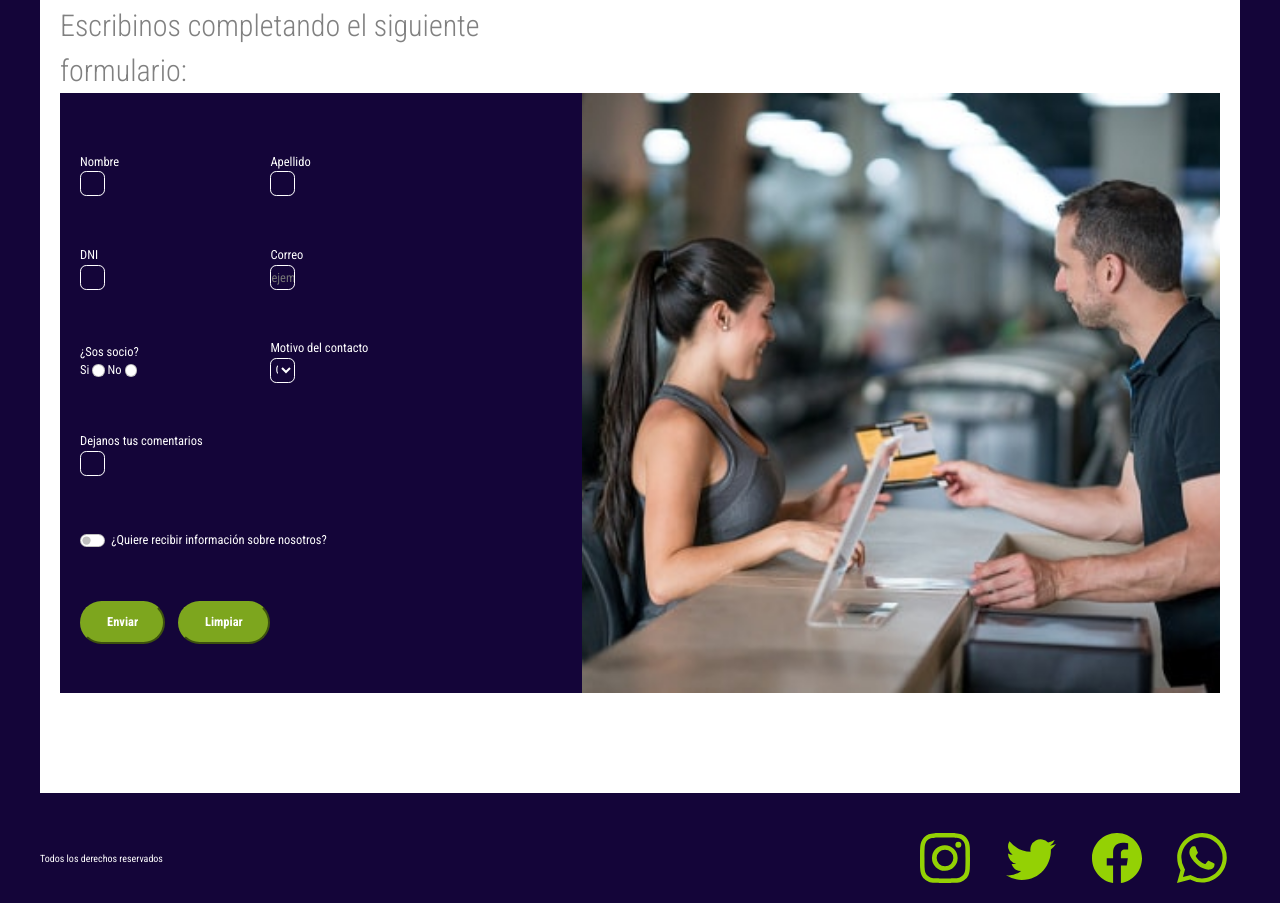
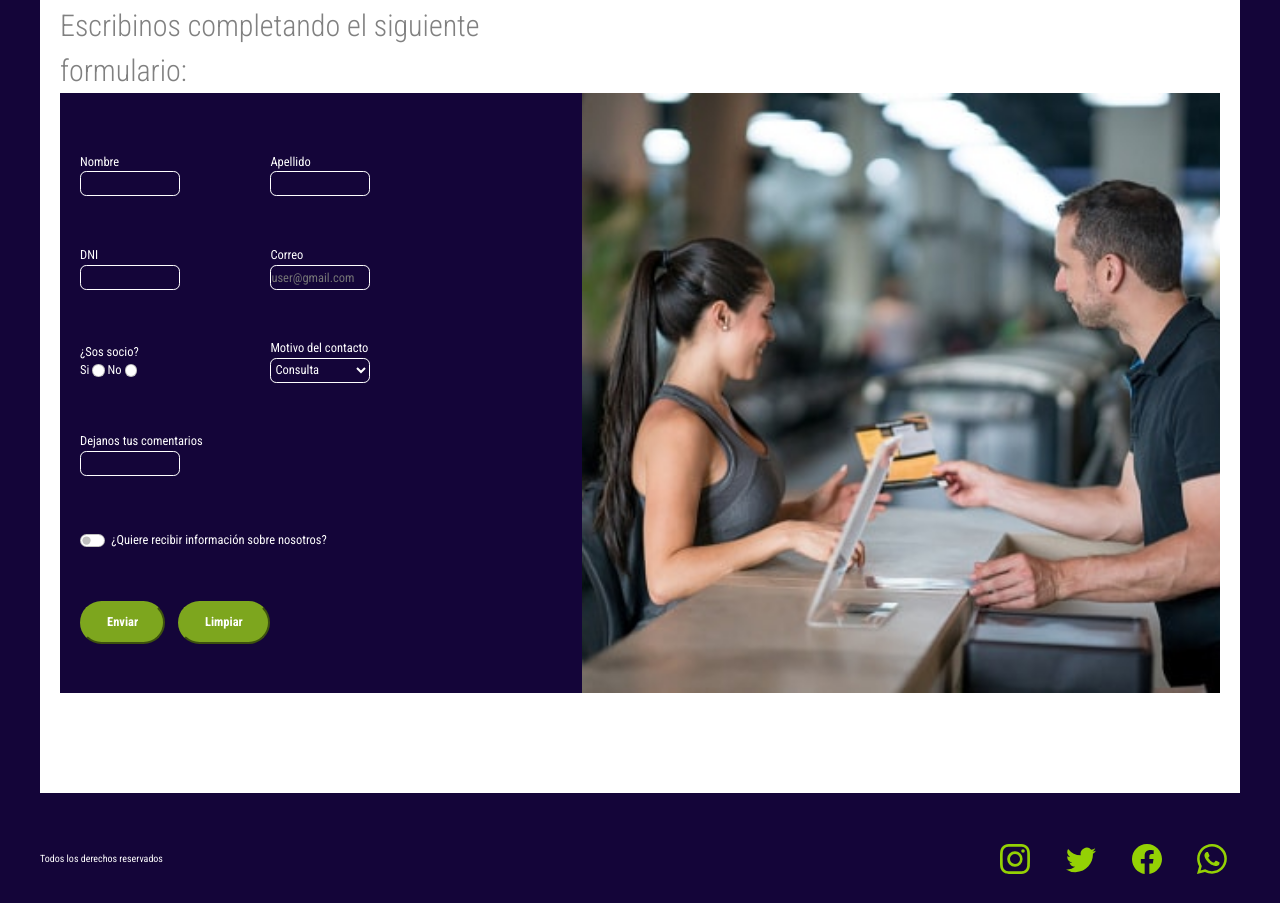
Before and after one commit to SantiagoBordigoni/Sportfit_25245, a website: page assets/pages/contacto.html in a window 1280 px wide. Shown: the part 270-1173 px from the top of the page. Drawn offline with nearby package versions, Linux system fonts and the light colour scheme; a web font is replaced by a local one.

Commit message:
Se achicaron las imagenes de las redes y se agrandaron las casillas iniciales del formulario

```diff
--- a/assets/pages/contacto.html
+++ b/assets/pages/contacto.html
@@ -5,7 +5,7 @@
     <meta charset="UTF-8">
     <meta http-equiv="X-UA-Compatible" content="IE=edge">
     <meta name="viewport" content="width=device-width, initial-scale=1.0">
-    <meta name="keywords" content="Sportfit,gym,fitness,crossfit,natación,spinning,boxeo,zumba,yoga,entrenamiento,gimnasio,saludable,cardio,stretching,abdominales,abs,rutina,alimentación,musculación">
+    <meta name="keywords" content="Sportfit,gym,fitness,crossfit,natación,spinning,boxeo,zumba,yoga,entrenamiento,gimnasio,saludable,cardio,stretching,abdominales,abs,rutina,alimenta3ión,musculación">
     <meta name="description" content="Ante cualquier consulta, podés contactarte con nosotros escribiendo en el siguiente formulario y responderemos dentro de las 48hs hábiles. ">
     <link rel="shortcut icon" href="../img/favicon.jpg" type="image/x-icon">
 
@@ -122,7 +122,7 @@
                         </div>
                         <div class="contenedorCasillas">
                             <label for="email">Correo</label>
-                            <input type="email" id="email" name="email" placeholder="ejemplo@gmail.com"
+                            <input type="email" id="email" name="email" placeholder="user@gmail.com"
                                 class="contenedorInput">
                         </div>
                     </div>
@@ -172,13 +172,13 @@
         <div>
             <ul class="nav__menu contenedorRedes">
                 <li><a href="https://www.instagram.com/" target="_blank"><img src="../img/instagram.svg" alt="instagram"
-                            width="50" height="50"></a></li>
+                            width="30" height="30"></a></li>
                 <li><a href="https://www.twitter.com/" target="_blank"><img src="../img/twitter.svg" alt="twitter"
-                            width="50" height="50"></a></li>
+                            width="30" height="30"></a></li>
                 <li><a href="https://www.facebook.com/" target="_blank"><img src="../img/facebook.svg" alt="facebook"
-                            width="50" height="50"></a></li>
+                            width="30" height="30"></a></li>
                 <li><a href="https://web.whatsapp.com/" target="_blank"><img src="../img/whatsapp.svg" alt="whatsapp"
-                            width="50" height="50"></a></li>
+                            width="30" height="30"></a></li>
             </ul>
         </div>
     </footer>
--- a/sass/views/_contacto.scss
+++ b/sass/views/_contacto.scss
@@ -55,7 +55,7 @@
 }
 
 .contenedorInput {
-    @include sizes(2.5rem,2.5rem);
+    @include sizes(10rem,2.5rem);
     background-color: map-get($colores, primary);
     border: 1px solid white;
     color: white;
```
Also changed, not shown: assets/pages/about.html (+5 -5 lines), assets/pages/actividades.html (+4 -4 lines), index.html (+6 -6 lines), assets/css/main.css.
